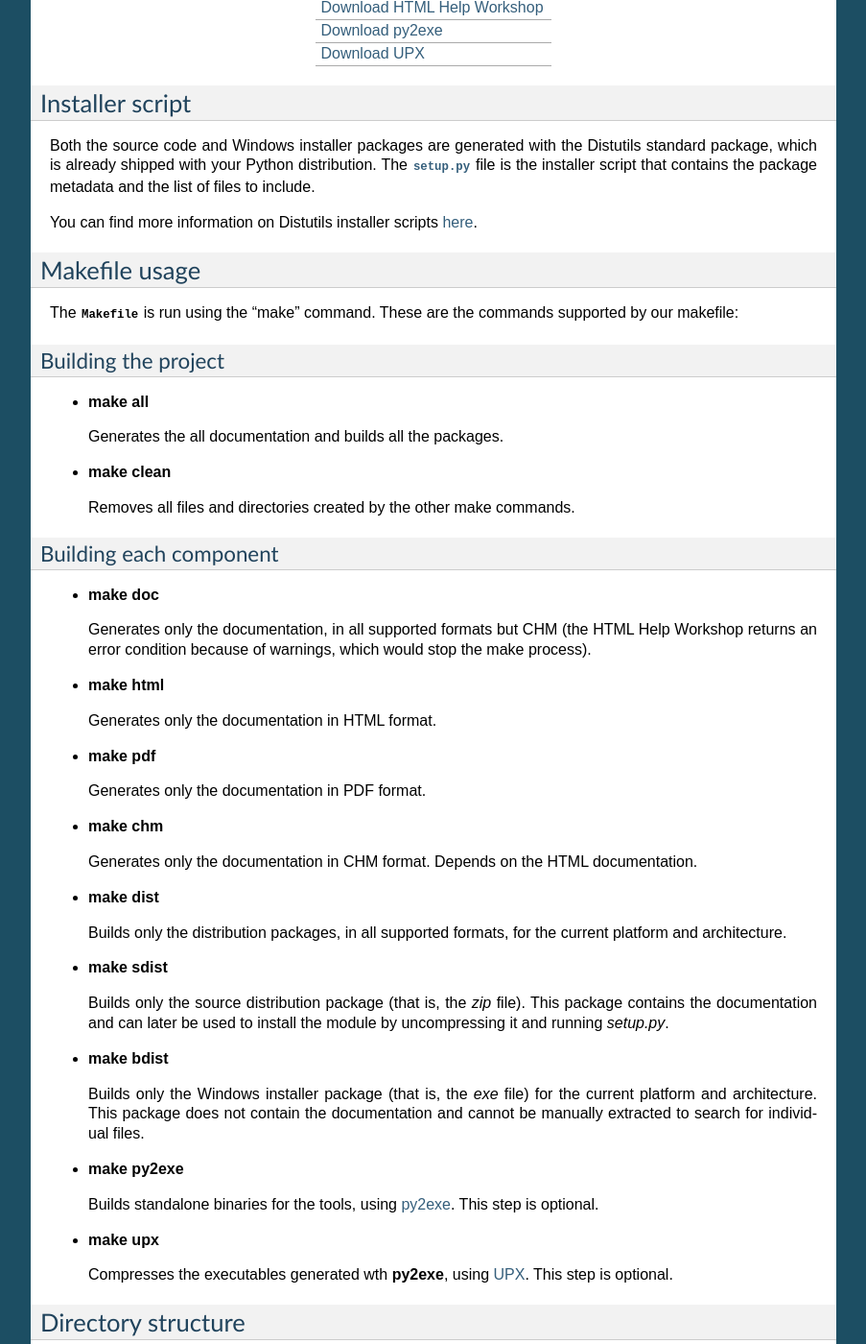
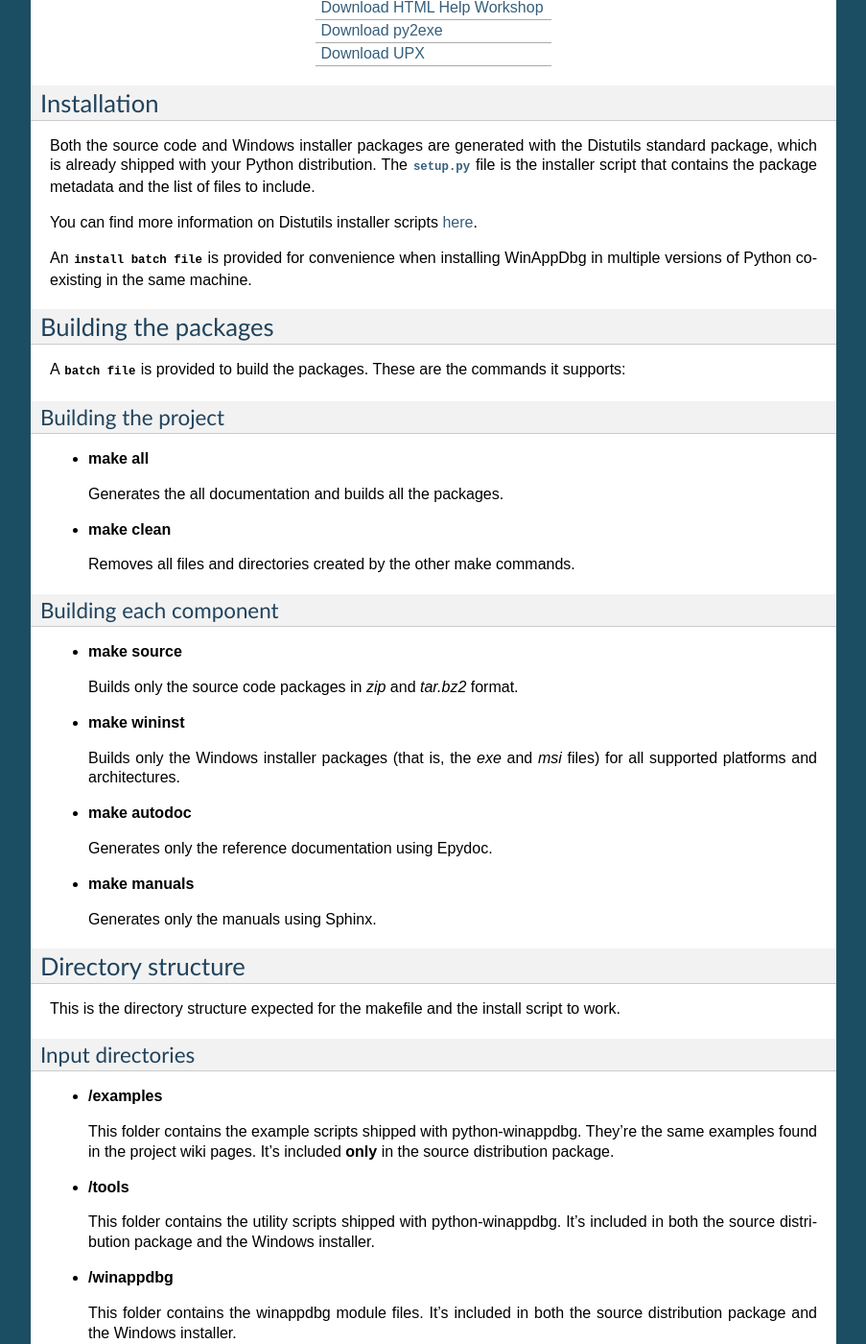
Before and after one commit to MarioVilas/winappdbg, a Sphinx documentation site: the page built from doc/source/Redistribution.rst, in a window 1280 px wide and 1400 px high, scrolled down 818 px. Shown: the whole window at 96% size, without its empty margins (198-1101 px from the left). Built offline with Sphinx 7.4.7, drawn with Linux system fonts in a browser that asks for light colours; some of the changed text lies outside the part shown.

Commit message:
Replaced the makefile with a batch script. Updated the documentation to reflect the change. Updated some external links in the documentation as well.

```diff
--- a/doc/source/Redistribution.rst
+++ b/doc/source/Redistribution.rst
@@ -24,39 +24,41 @@
 
 All of these tools should be present in the **PATH** environment variable.
 
-    +----------------------------------------------------------------------------------------------+
-    | `Download Make for Windows   <http://gnuwin32.sourceforge.net/packages/make.htm>`_           |
-    +----------------------------------------------------------------------------------------------+
-    | `Download Tar for Windows    <http://gnuwin32.sourceforge.net/packages/gtar.htm>`_           |
-    +----------------------------------------------------------------------------------------------+
-    | `Download BZip2 for Windows  <http://gnuwin32.sourceforge.net/packages/bzip2.htm>`_          |
-    +----------------------------------------------------------------------------------------------+
-    | `Download Epydoc             <http://sourceforge.net/project/showfiles.php?group_id=32455>`_ |
-    +----------------------------------------------------------------------------------------------+
-    | `Download Sphinx             <http://pypi.python.org/pypi/Sphinx>`_                          |
-    +----------------------------------------------------------------------------------------------+
-    | `Download GraphViz           <http://www.graphviz.org/Download.php>`_                        |
-    +----------------------------------------------------------------------------------------------+
-    | `Download MikTex 2.7         <http://miktex.org/2.7/setup>`_                                 |
-    +----------------------------------------------------------------------------------------------+
-    | `Download HTML Help Workshop <http://go.microsoft.com/fwlink/?LinkId=154968>`_               |
-    +----------------------------------------------------------------------------------------------+
-    | `Download py2exe             <http://sourceforge.net/project/showfiles.php?group_id=15583>`_ |
-    +----------------------------------------------------------------------------------------------+
-    | `Download UPX                <http://upx.sourceforge.net/#download>`_                        |
-    +----------------------------------------------------------------------------------------------+
+    +-------------------------------------------------------------------------------------+
+    | `Download Make for Windows   <http://gnuwin32.sourceforge.net/packages/make.htm>`_  |
+    +-------------------------------------------------------------------------------------+
+    | `Download Tar for Windows    <http://gnuwin32.sourceforge.net/packages/gtar.htm>`_  |
+    +-------------------------------------------------------------------------------------+
+    | `Download BZip2 for Windows  <http://gnuwin32.sourceforge.net/packages/bzip2.htm>`_ |
+    +-------------------------------------------------------------------------------------+
+    | `Download Epydoc             <http://sourceforge.net/projects/epydoc/files/>`_      |
+    +-------------------------------------------------------------------------------------+
+    | `Download Sphinx             <http://pypi.python.org/pypi/Sphinx>`_                 |
+    +-------------------------------------------------------------------------------------+
+    | `Download GraphViz           <http://www.graphviz.org/Download.php>`_               |
+    +-------------------------------------------------------------------------------------+
+    | `Download MikTex 2.7         <http://miktex.org/2.7/setup>`_                        |
+    +-------------------------------------------------------------------------------------+
+    | `Download HTML Help Workshop <http://go.microsoft.com/fwlink/?LinkId=154968>`_      |
+    +-------------------------------------------------------------------------------------+
+    | `Download py2exe             <http://sourceforge.net/projects/py2exe/files/>`_      |
+    +-------------------------------------------------------------------------------------+
+    | `Download UPX                <http://upx.sourceforge.net/#download>`_               |
+    +-------------------------------------------------------------------------------------+
 
-Installer script
-----------------
+Installation
+------------
 
 Both the source code and Windows installer packages are generated with the Distutils standard package, which is already shipped with your Python distribution. The :download:`setup.py <../../setup.py>` file is the installer script that contains the package metadata and the list of files to include.
 
 You can find more information on Distutils installer scripts `here <http://docs.python.org/distutils/setupscript.html>`_.
 
-Makefile usage
---------------
+An :download:`install batch file <../../install.bat>` is provided for convenience when installing WinAppDbg in multiple versions of Python coexisting in the same machine.
 
-The :download:`Makefile <../../Makefile>` is run using the "make" command. These are the commands supported by our makefile:
+Building the packages
+---------------------
+
+A :download:`batch file <../../make>` is provided to build the packages. These are the commands it supports:
 
 Building the project
 ++++++++++++++++++++
@@ -72,41 +74,25 @@
 Building each component
 +++++++++++++++++++++++
 
-* **make doc**
+* **make source**
 
-  Generates only the documentation, in all supported formats but CHM (the HTML Help Workshop returns an error condition because of warnings, which would stop the make process).
+  Builds only the source code packages in *zip* and *tar.bz2* format.
 
-* **make html**
+.. * **make portable**
+..
+..   Builds only the portable packages in *zip* and *tar.bz2* format.
 
-  Generates only the documentation in HTML format.
+* **make wininst**
 
-* **make pdf**
+  Builds only the Windows installer packages (that is, the *exe* and *msi* files) for all supported platforms and architectures.
 
-  Generates only the documentation in PDF format.
+* **make autodoc**
 
-* **make chm**
+  Generates only the reference documentation using Epydoc.
 
-  Generates only the documentation in CHM format. Depends on the HTML documentation.
+* **make manuals**
 
-* **make dist**
-
-  Builds only the distribution packages, in all supported formats, for the current platform and architecture.
-
-* **make sdist**
-
-  Builds only the source distribution package (that is, the *zip* file). This package contains the documentation and can later be used to install the module by uncompressing it and running *setup.py*.
-
-* **make bdist**
-
-  Builds only the Windows installer package (that is, the *exe* file) for the current platform and architecture. This package does not contain the documentation and cannot be manually extracted to search for individual files.
-
-* **make py2exe**
-
-  Builds standalone binaries for the tools, using `py2exe <http://www.py2exe.org/>`_. This step is optional.
-
-* **make upx**
-
-  Compresses the executables generated wth **py2exe**, using `UPX <http://upx.sourceforge.net/>`_. This step is optional.
+  Generates only the manuals using Sphinx.
 
 Directory structure
 -------------------
```
Also changed, not shown: 3 other files.
